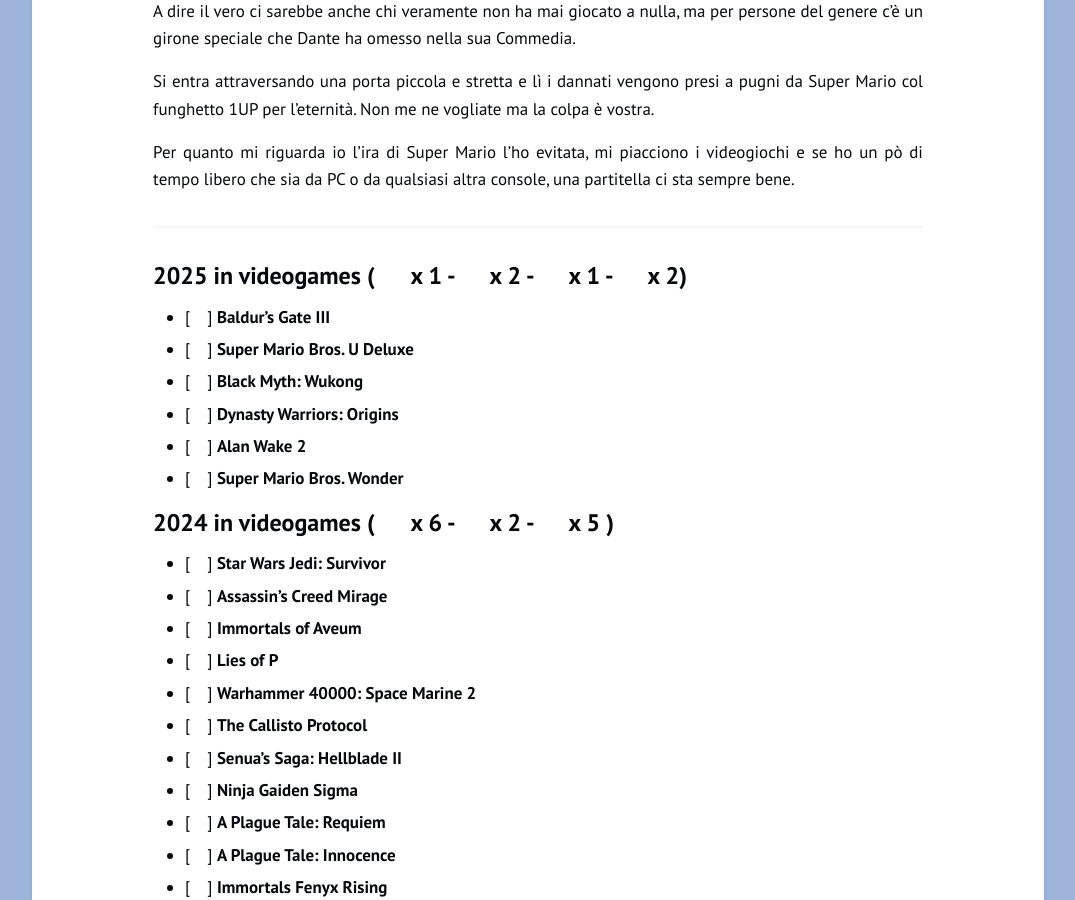
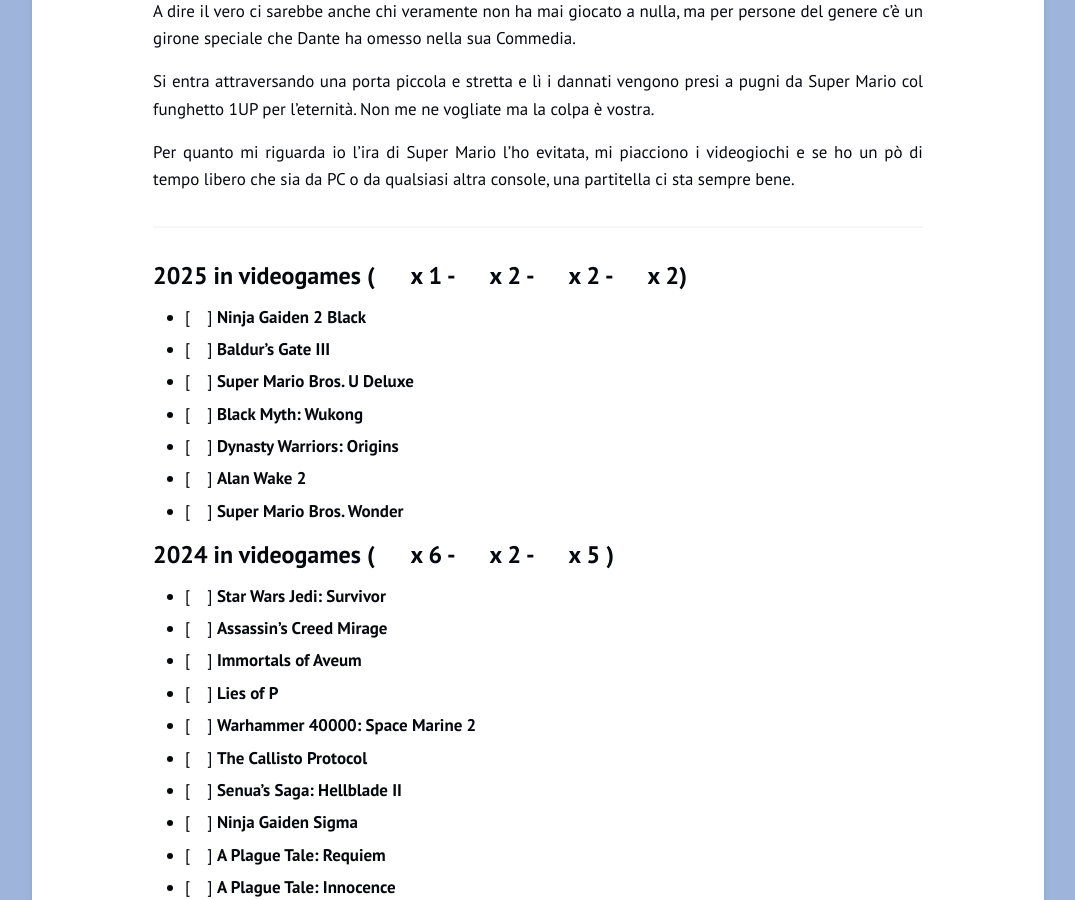
Before and after one commit to carlofinocchiaro/carlofinocchiaro.github.io, a Jekyll site: the page built from _posts/2025-03-29-gaming.md, in a window 1280 px wide and 900 px high, scrolled down 734 px. Shown: the whole window, without its empty margins (102-1177 px from the left). Built offline with Jekyll 4.4.1, drawn with Linux system fonts in a browser that asks for light colours.

Commit message:
New game

```diff
--- a/_posts/2025-03-29-gaming.md
+++ b/_posts/2025-03-29-gaming.md
@@ -18,7 +18,8 @@
 
 ---
 
-#### 2025 in videogames (  <svg class="icon"><use xlink:href="{{ site.fontawesome_path | relative_url }}#desktop"></use></svg> x 1 - <svg class="icon"><use xlink:href="{{ site.fontawesome_path | relative_url }}#playstation"></use></svg> x 2 - <svg class="icon"><use xlink:href="{{ site.fontawesome_path | relative_url }}#gamepad"></use></svg> x 1 - <svg class="icon"><use xlink:href="{{ site.fontawesome_path | relative_url }}#neos"></use></svg> x 2)
+#### 2025 in videogames (  <svg class="icon"><use xlink:href="{{ site.fontawesome_path | relative_url }}#desktop"></use></svg> x 1 - <svg class="icon"><use xlink:href="{{ site.fontawesome_path | relative_url }}#playstation"></use></svg> x 2 - <svg class="icon"><use xlink:href="{{ site.fontawesome_path | relative_url }}#gamepad"></use></svg> x 2 - <svg class="icon"><use xlink:href="{{ site.fontawesome_path | relative_url }}#neos"></use></svg> x 2)
+* [<svg class="icon"><use xlink:href="{{ site.fontawesome_path | relative_url }}#gamepad"></use></svg>] **Ninja Gaiden 2 Black**
 * [<svg class="icon"><use xlink:href="{{ site.fontawesome_path | relative_url }}#desktop"></use></svg>] **Baldur's Gate III**
 * [<svg class="icon"><use xlink:href="{{ site.fontawesome_path | relative_url }}#neos"></use></svg>] **Super Mario Bros. U Deluxe**
 * [<svg class="icon"><use xlink:href="{{ site.fontawesome_path | relative_url }}#playstation"></use></svg>] **Black Myth: Wukong**
```
